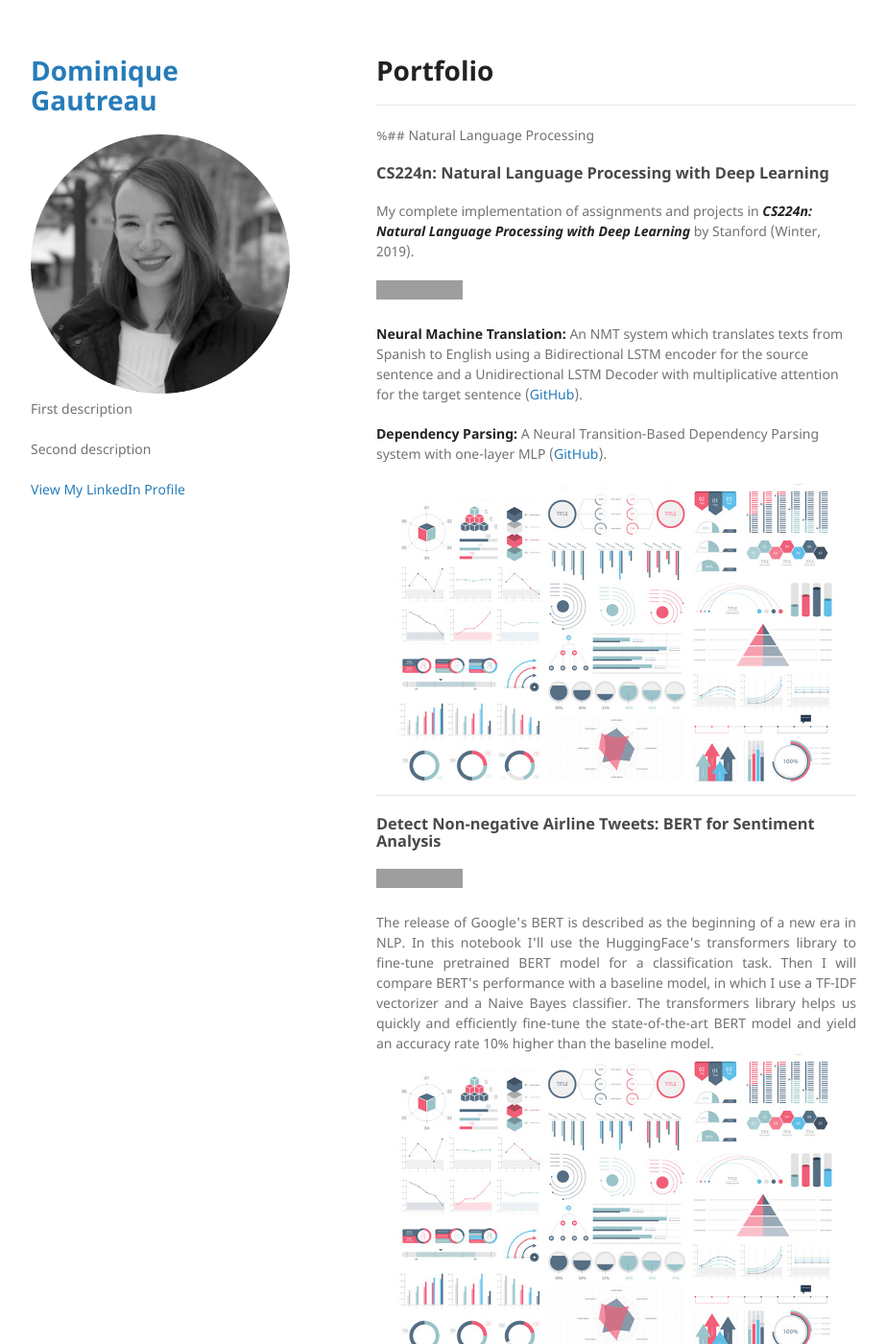
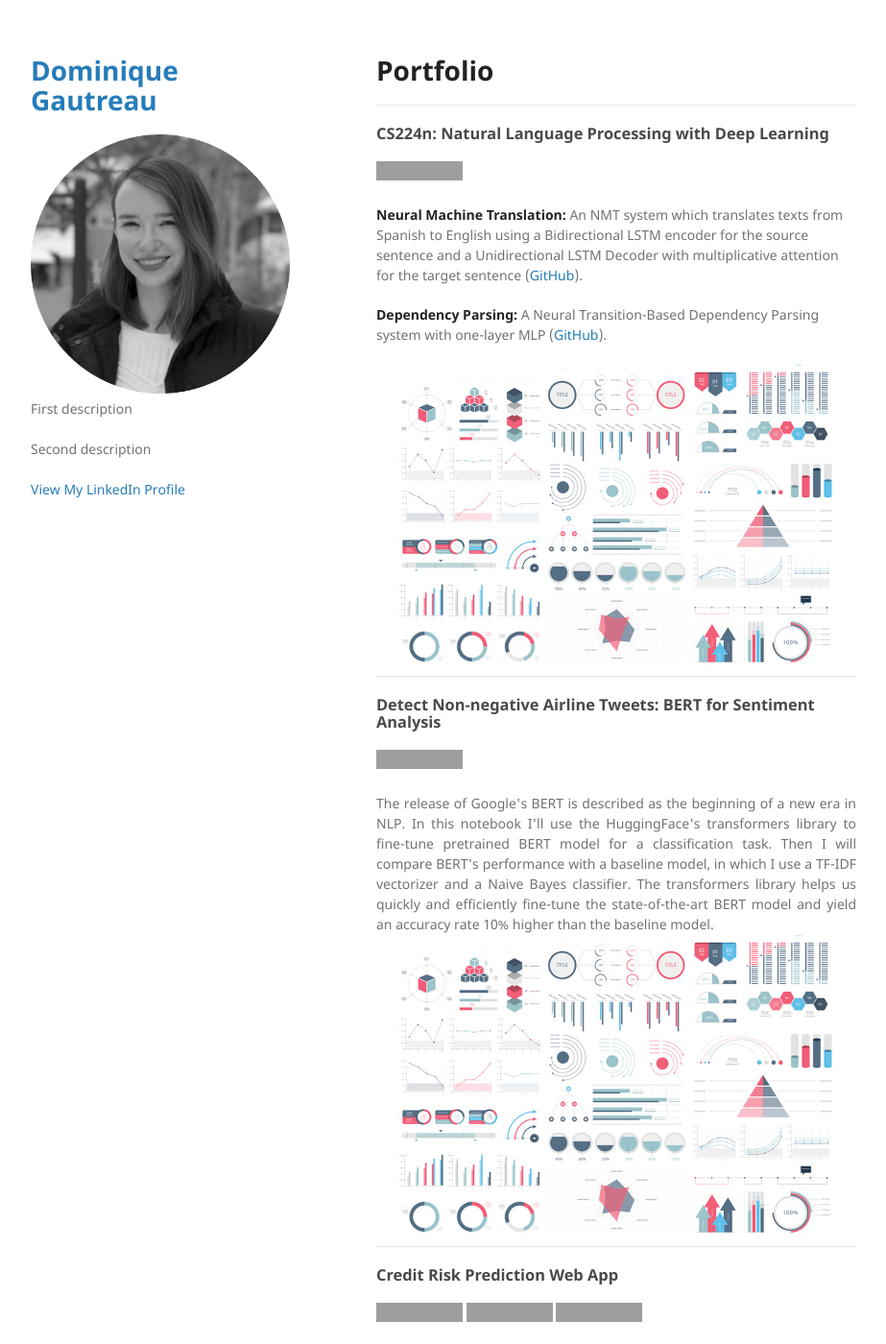
Before and after one commit to dgautreau/dgautreau.github.io, a Jekyll site: the page built from index.md, in a window 1280 px wide and 1400 px high, cut to the strip 0-1400 px from the top of the window. Shown: the whole strip at 96% size, without its empty margins (178-1101 px from the left). Built offline with Jekyll 4.4.1, drawn with Linux system fonts in a browser that asks for light colours; our own code applies the rules of GitHub Pages for plain Markdown files; grey boxes are pictures that could not be loaded.

Commit message:
Update index.md

```diff
--- a/index.md
+++ b/index.md
@@ -1,10 +1,7 @@
 # Portfolio
 ---
-%## Natural Language Processing
 
 ### CS224n: Natural Language Processing with Deep Learning
-
-My complete implementation of assignments and projects in [***CS224n: Natural Language Processing with Deep Learning***](http://web.stanford.edu/class/cs224n/) by Stanford (Winter, 2019).
 
 [![View on GitHub](https://img.shields.io/badge/GitHub-View_on_GitHub-blue?logo=GitHub)](https://github.com/chriskhanhtran/CS224n-NLP-Solutions/tree/master/assignments/)
 
```
Also changed, not shown: other parts of index.md (+0 -1 lines).
